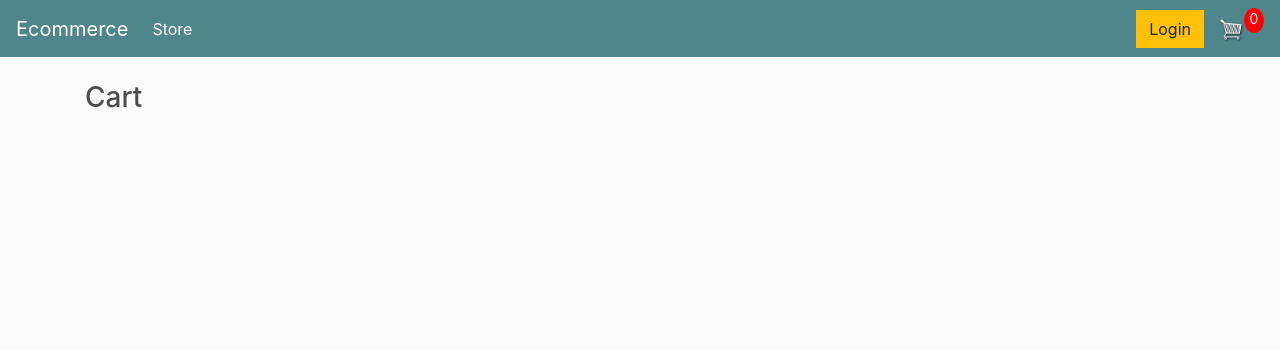
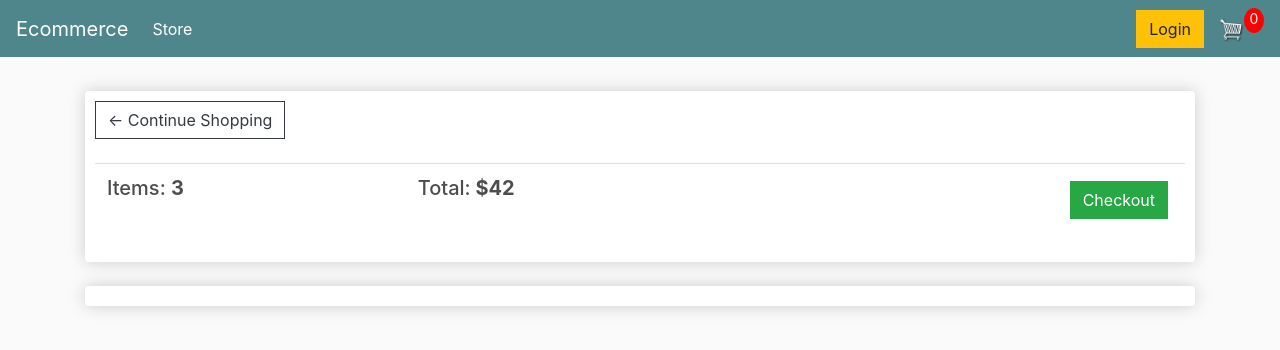
Before and after one commit to wasim-eb/ecommerce, a Django app: template store/templates/store/cart.html in a window 1280 px wide. Shown: the top 350 px of the page. Run offline with Django 3.2, Linux system fonts and the light colour scheme; the template is opened without the code that fills it, so the values that code supplies are empty; some libraries are stand-ins or nearby versions.

Commit message:
Added two boxes to hold the page header and items we have in our cart /cart. Added back button and a link to Checkout page.

```diff
--- a/store/templates/store/cart.html
+++ b/store/templates/store/cart.html
@@ -2,6 +2,31 @@
 {% extends 'store/main.html' %}
 {% load static %}
 {% block content %}
-    <h3>Cart</h3>
+
+<!--These two boxes will hold our page header and items we have in our cart-->
+<div class="row">
+    <div class="col-lg-12">
+        <div class="box-element">
+            <a  class="btn btn-outline-dark" href="{% url 'store' %}">&#x2190; Continue Shopping</a>
+            <br>
+            <br>
+            <table class="table">
+                <tr>
+                    <th><h5>Items: <strong>3</strong></h5></th>
+                    <th><h5>Total:<strong> $42</strong></h5></th>
+                    <th>
+                        <a  style="float:right; margin:5px;" class="btn btn-success" href="{% url 'checkout' %}">Checkout</a>
+                    </th>
+                </tr>
+            </table>
+
+        </div>
+
+        <br>
+        <div class="box-element">
+
+        </div>
+    </div>
+</div>
 
 {% endblock content %}
```
